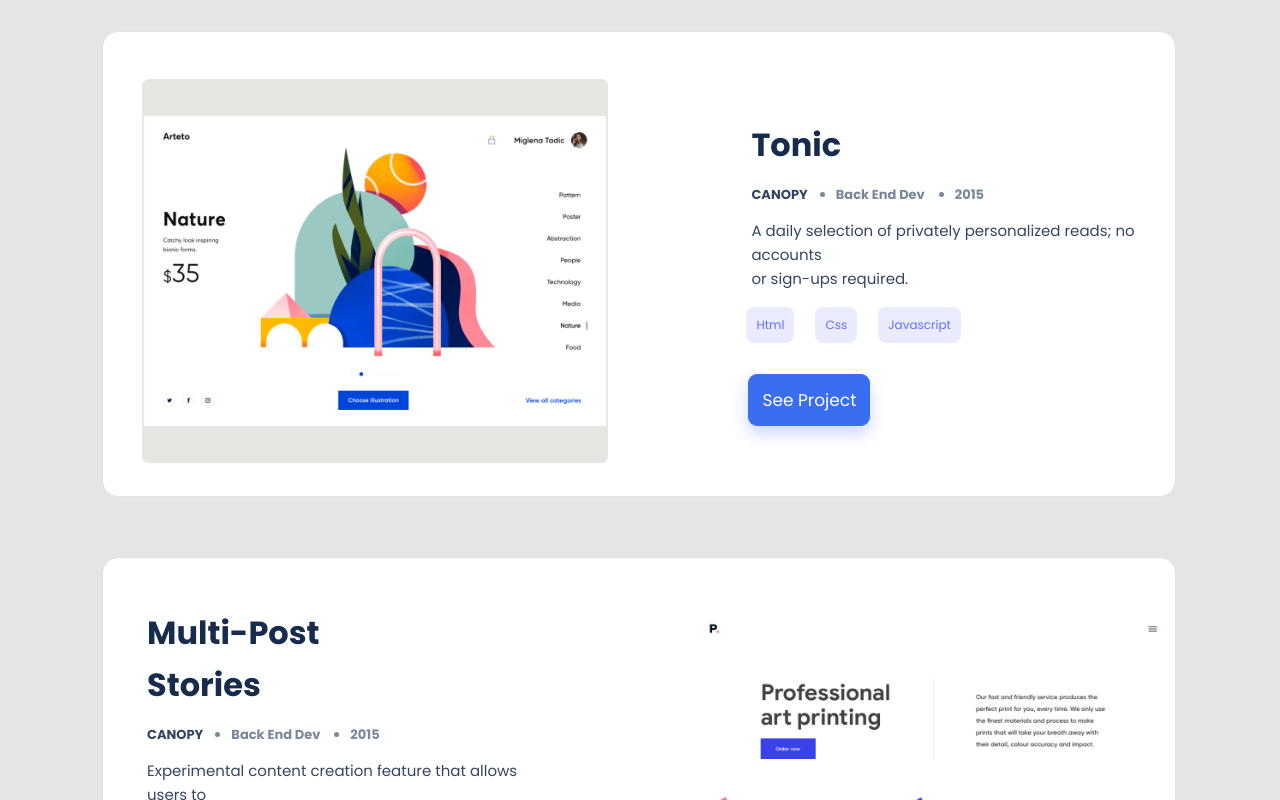
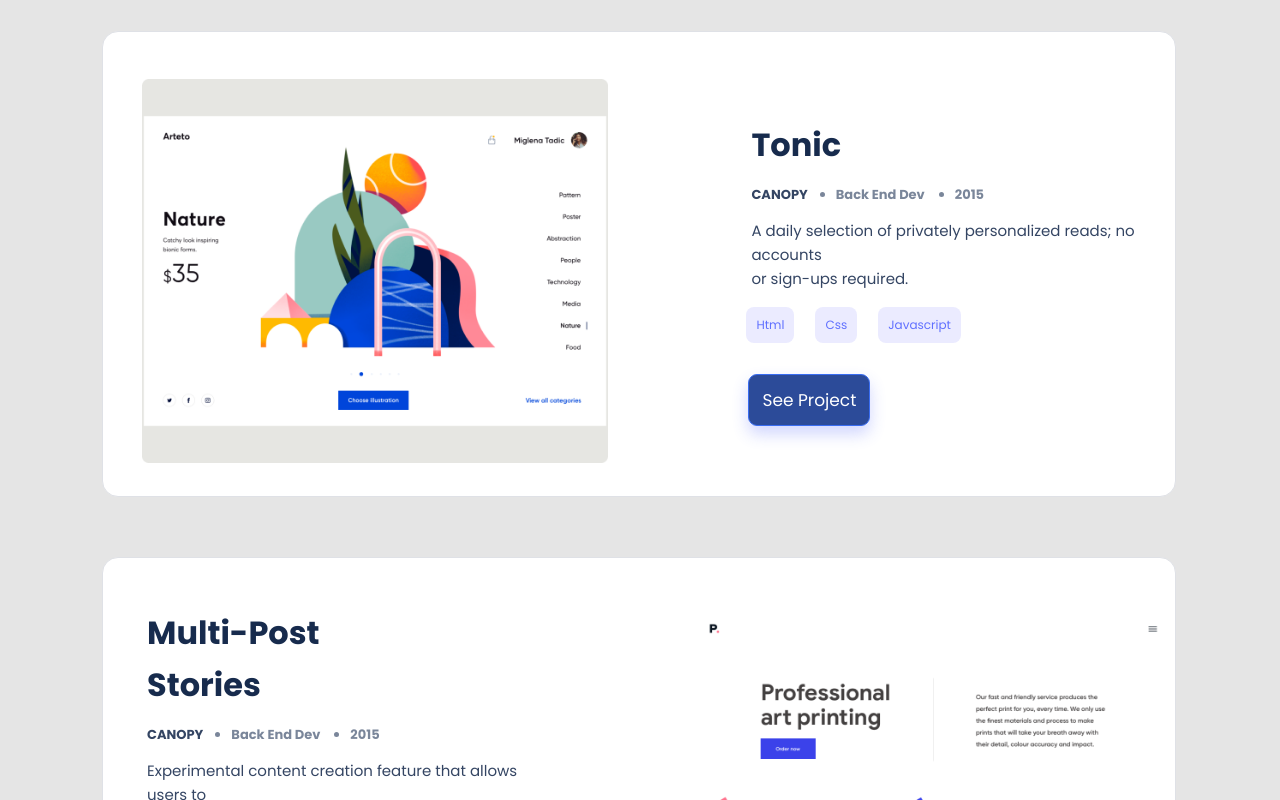
Before and after one commit to nedjwab/MyPortfolio, a website: page index.html in a window 1280 px wide. In both pictures the pointer is over the button 809 px from the left and 1424 px from the top of the page. Shown: the part 1024-1824 px from the top of the page. Drawn offline with Linux system fonts and the light colour scheme.

Commit message:
Fix contrast

```diff
--- a/style.css
+++ b/style.css
@@ -1,5 +1,5 @@
 :root {
-  --logocolor:#253194;
+  --logocolor: #253194;
   --textcolor: #344563;
   --titlecolor: #172b4d;
   --color: #7f8cff;
@@ -142,8 +142,8 @@ body {
 }
 
 .btn:hover {
-  background-color:#396DF2;
-  color:white;
+  background-color: #2c4b99;
+  color: white;
   box-shadow: 0 8px 16px rgba(64, 83, 252, 0.24);
   cursor: pointer;
 }
```
